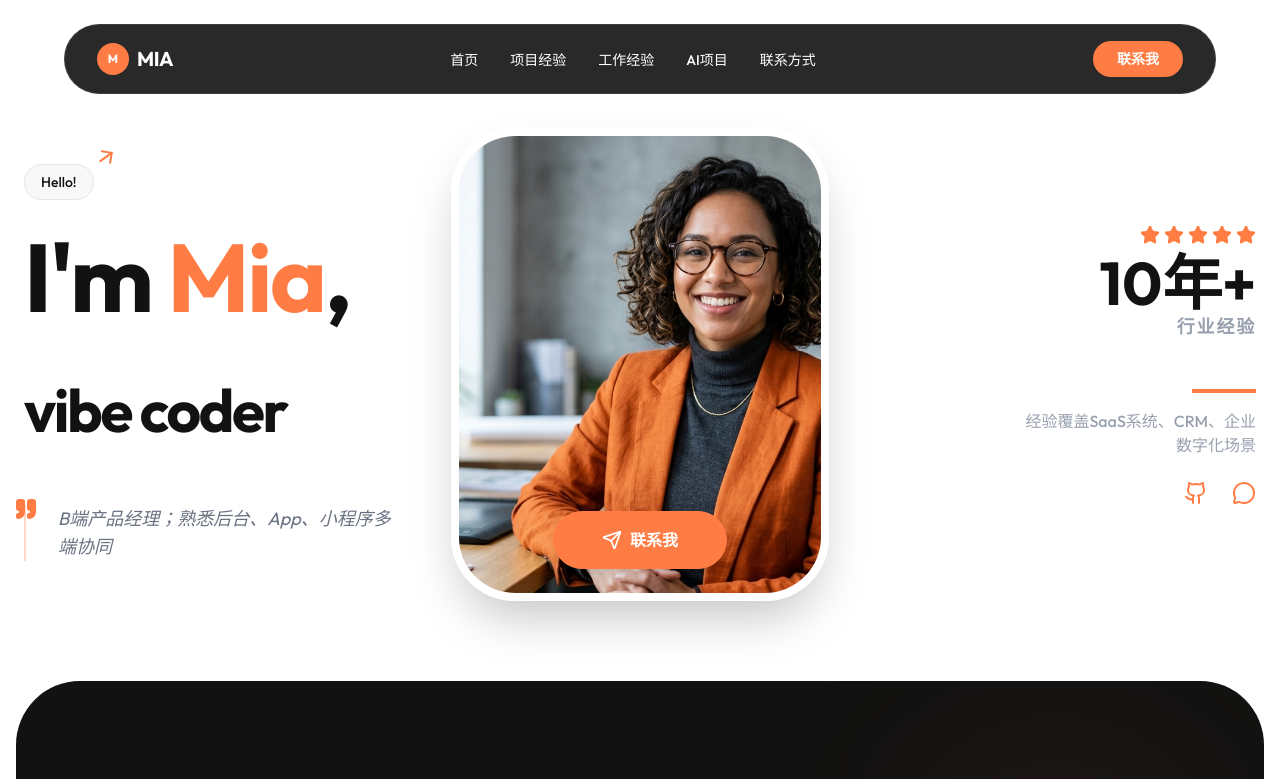
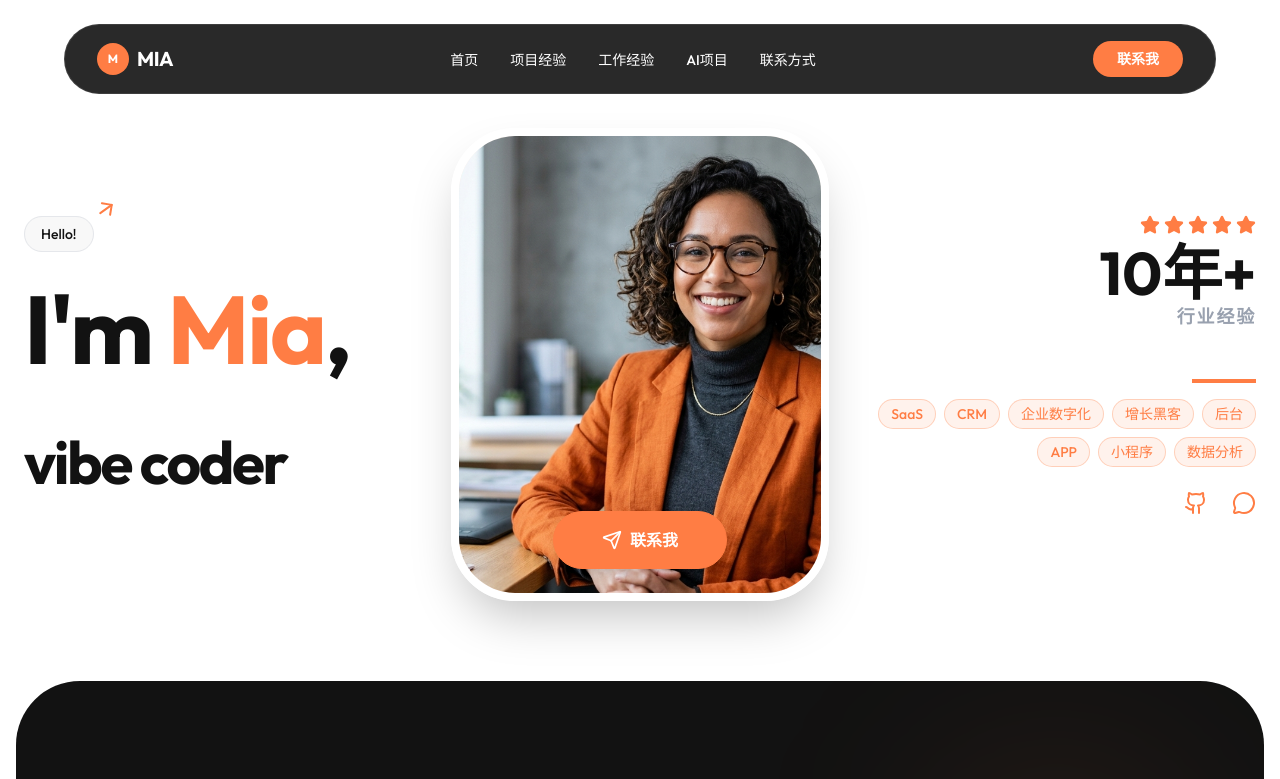
Before and after one commit to Miaaaim/portfolio, a React (Vite) app: page / in a window 1280 px wide. Shown: the top 779 px of the page. Built offline with nearby package versions, Linux system fonts and the light colour scheme.

Commit message:
更新首屏标签

```diff
--- a/src/components/Hero.tsx
+++ b/src/components/Hero.tsx
@@ -89,18 +89,6 @@ export default function Hero() {
               </span>
             </h1>
           </motion.div>
-
-          <motion.div
-            initial={{ opacity: 0 }}
-            whileInView={{ opacity: 1 }}
-            viewport={{ once: true }}
-            className="relative pl-8 border-l-2 border-brand-orange/30 italic text-gray-500 max-w-sm"
-          >
-            <Quote className="absolute -left-3 -top-2 text-brand-orange fill-brand-orange" size={24} />
-            <p className="text-lg">
-              B端产品经理；熟悉后台、App、小程序多端协同
-            </p>
-          </motion.div>
         </div>
 
         {/* Center: Image */}
@@ -150,9 +138,13 @@ export default function Hero() {
 
            <div className="space-y-4">
               <div className="w-16 h-1 bg-brand-orange ml-auto" />
-              <p className="text-gray-400 max-w-[240px] text-right font-medium">
-                经验覆盖SaaS系统、CRM、企业数字化场景
-              </p>
+              <div className="flex flex-wrap justify-end gap-2">
+                {['SaaS', 'CRM', '企业数字化', '增长黑客', '后台', 'APP', '小程序', '数据分析'].map((tag) => (
+                  <span key={tag} className="px-3 py-1 rounded-full bg-brand-orange/10 text-brand-orange text-sm font-medium border border-brand-orange/30">
+                    {tag}
+                  </span>
+                ))}
+              </div>
               <div className="flex justify-end gap-6 pt-2">
                 <a
                   href="https://github.com/FriesI23/mhabit"
```
